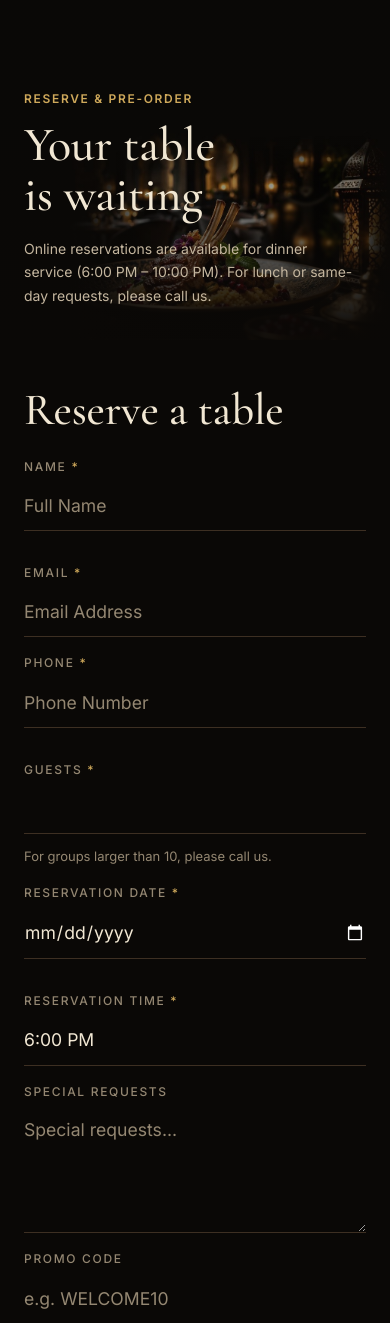
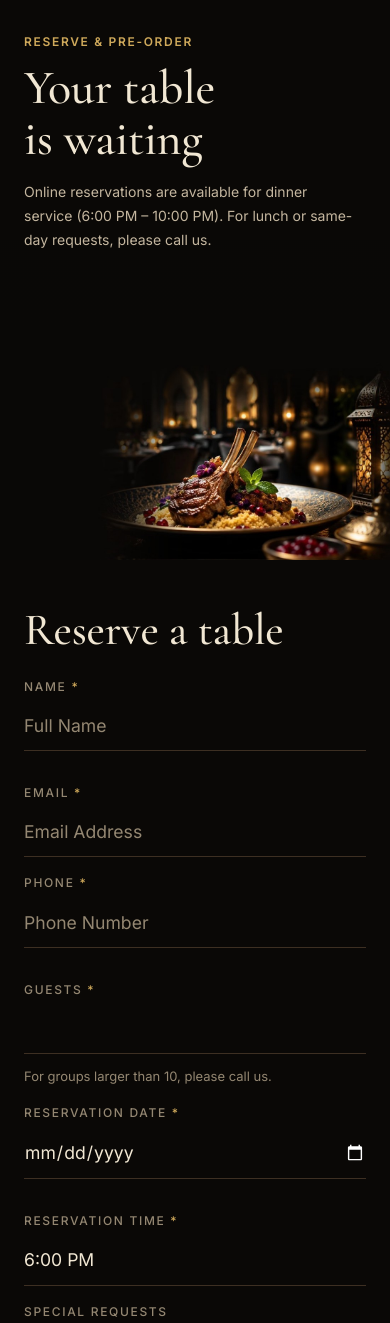
Before and after one commit to SanduAndreea22/al_noir, a Django app: page /reservations/ in a window 390 px wide. Shown: the part 73-1396 px from the top of the page. Run offline with Django 5.2, Linux system fonts and the light colour scheme; data that the repository does not hold is empty.

Commit message:
Reservation page: balance photo panel on wide and narrow screens
Cap the layout width, place the intro text in the dark area above the dish, fade the photo panel edges, keep the text above the fade overlay, and stack photo and text without overlap on mobile. Bump the stylesheet cache-buster to v=11.

Co-Authored-By: Claude Sonnet 5.5 <noreply@anthropic.com>
Claude-Session: https://claude.ai/code/session_01Gn5nm9N13zsiMwtijRdDf6

```diff
--- a/static/css/style.css
+++ b/static/css/style.css
@@ -556,13 +556,15 @@ h1, h2, h3, h4 { text-wrap: balance; }
 .auth-alt a:hover { color: var(--accent-hover); }
 
 /* reservation: photo + form */
-.book { display: grid; grid-template-columns: minmax(340px, 0.8fr) 1.2fr; min-height: calc(100vh - 84px); }
-.book-photo { position: sticky; top: 0; align-self: start; height: calc(100vh - 84px); min-height: 520px; display: flex; align-items: flex-end; padding: 56px; background: var(--hero-img) 88% 60% / auto 100% no-repeat, var(--bg); }
-.book-photo::before { content: ''; position: absolute; inset: 0; background: linear-gradient(0deg, rgba(10, 8, 6, 0.96) 5%, rgba(10, 8, 6, 0.15) 65%); }
-.book-photo > div { position: relative; }
+.book { display: grid; grid-template-columns: minmax(340px, 0.8fr) 1.2fr; min-height: calc(100vh - 84px); max-width: 1760px; margin-inline: auto; }
+.book-photo { position: sticky; top: 0; align-self: start; background-color: var(--bg); height: calc(100vh - 84px); min-height: 520px; display: flex; align-items: flex-start; padding: 72px 56px 56px; background: var(--hero-img) 88% 60% / auto 100% no-repeat, var(--bg); }
+.book-photo::before { content: ''; position: absolute; inset: 0; background: linear-gradient(180deg, rgba(10, 8, 6, 0.9) 0%, rgba(10, 8, 6, 0.35) 38%, rgba(10, 8, 6, 0) 60%); }
+.book-photo::after { content: ''; position: absolute; inset: 0; background: linear-gradient(270deg, var(--bg) 0, transparent 140px); pointer-events: none; }
+@media (min-width: 1800px) { .book-photo::after { background: linear-gradient(270deg, var(--bg) 0, transparent 140px), linear-gradient(90deg, var(--bg) 0, transparent 140px); } }
+.book-photo > div { position: relative; z-index: 1; }
 .book-photo h2 { margin-bottom: var(--space-4); font-size: 3rem; line-height: 1.05; }
 .book-photo p:last-child { max-width: 38ch; font-size: var(--text-base); line-height: 1.7; }
-.book-form { width: 100%; max-width: 820px; padding: var(--space-8) clamp(24px, 6vw, 96px) var(--space-8); }
+.book-form { width: 100%; max-width: 820px; margin-inline: auto; padding: var(--space-8) clamp(24px, 6vw, 96px) var(--space-8); }
 .book-form h1, .reservation-title { margin-bottom: var(--space-6); font-size: clamp(2.8rem, 1.8rem + 3vw, 4rem); line-height: 1; }
 .reservation-section { padding-block: var(--space-8) var(--space-9); }
 .reservation-container { width: min(100% - 40px, 960px); margin-inline: auto; }
@@ -763,7 +765,8 @@ html:not(.js) .reveal { opacity: 1; transform: none; }
     .ribbon-item:nth-child(3) { border-left: 0; }
     .ribbon-item:nth-child(n+3) { border-top: 1px solid var(--border); }
     .book { grid-template-columns: minmax(0, 1fr); min-height: 0; }
-    .book-photo { position: relative; height: auto; min-height: 340px; padding: 32px 24px; background-position: 85% 40%; }
+    .book-photo::after { display: none; }
+    .book-photo { position: relative; height: auto; min-height: 560px; padding: 32px 24px; background-position: 80% 100%; background-size: auto 320px; }
     .book-form { max-width: none; padding-top: var(--space-8); }
 }
 
--- a/templates/base.html
+++ b/templates/base.html
@@ -34,7 +34,7 @@
 
     <meta name="theme-color" content="#0a0a0b">
     <script>document.documentElement.classList.add('js');</script>
-    <link rel="stylesheet" href="{% static 'css/style.css' %}?v=10">
+    <link rel="stylesheet" href="{% static 'css/style.css' %}?v=11">
     <script src="{% static 'js/main.js' %}?v=9" defer></script>
     <script src="{% static 'js/scroll-reveal.js' %}?v=9" defer></script>
 </head>
```
